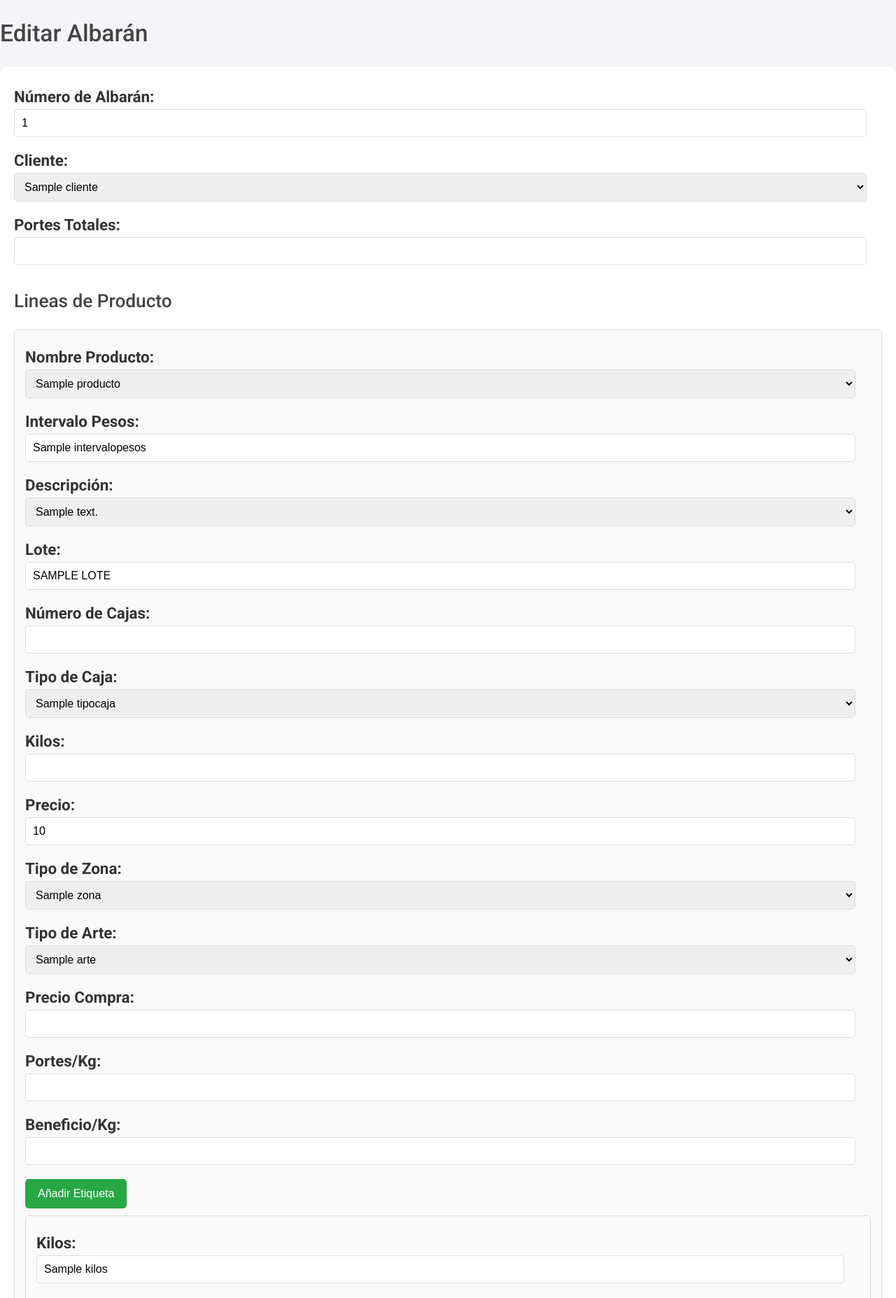
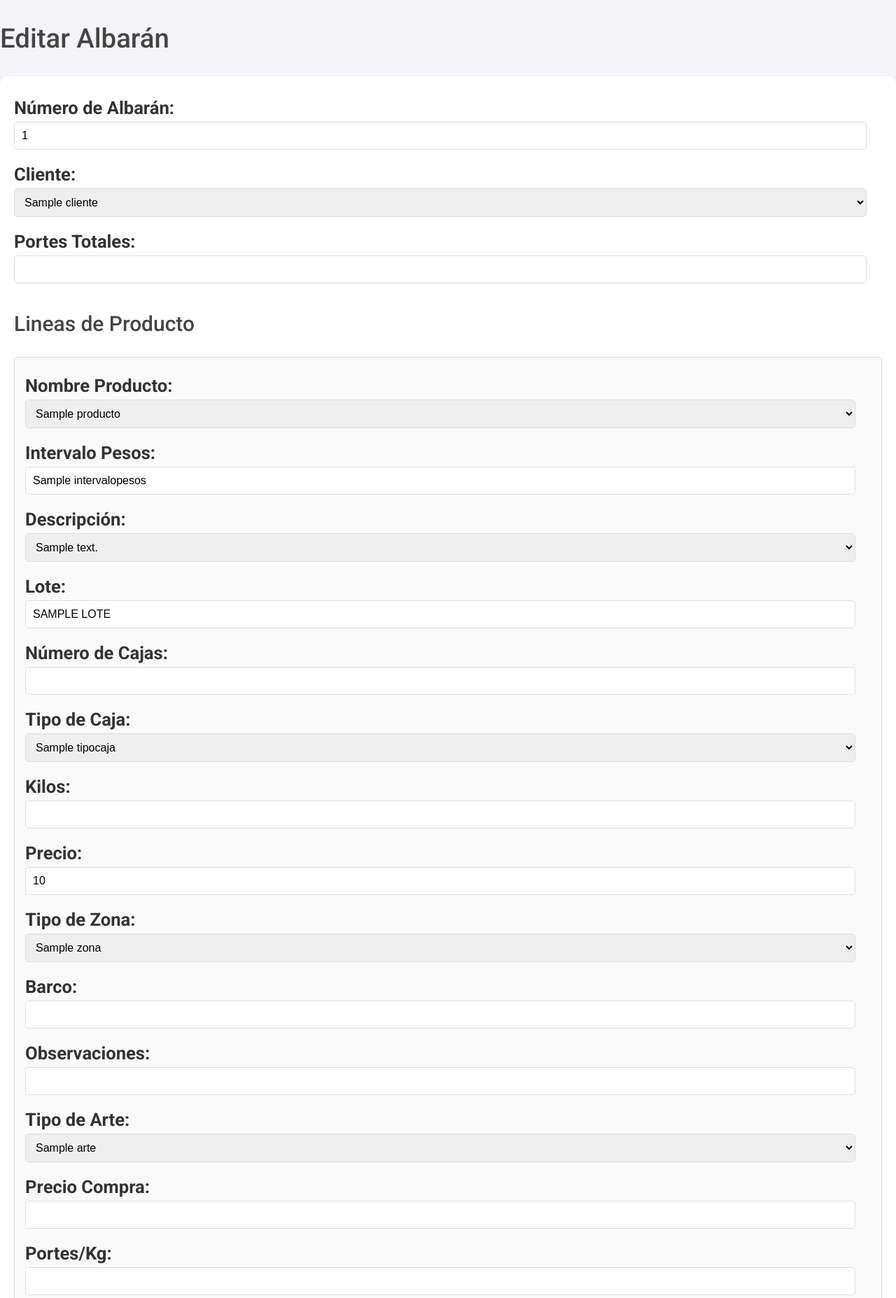
Before and after one commit to davidlopezcasas/myapp, a Flask app: template templates/edit_albaran.html in a window 1280 px wide. Shown: the top 1855 px of the page at 70% size. Run offline with Flask 3, Linux system fonts and the light colour scheme; the template is opened without the code that fills it: most values are stand-ins (such as "Sample title", 1, 10 or a date in 2020).

```diff
--- a/app.py
+++ b/app.py
@@ -89,15 +89,17 @@ def create_albaran():
                 arte = request.form.getlist('tipoarte[]')
                 zona = request.form.getlist('tipozona[]')
                 lote = request.form.getlist('lote[]')
+                barco = request.form.getlist('barco[]')
+                obs = request.form.getlist('obs[]')
 
                 for i in range(len(nombreproducto)):
                     linea_id = i + 1  # Suponiendo que cada nueva línea se asigna de manera secuencial
                     cursor.execute(
                         """INSERT INTO lineas_producto (albaran_id, linea_id, nombreproducto, intervalopesos, descripcion,
-                        numerocajas, tipocaja, kilos, precio, preciocompra, porteskg, beneficiokg, lote, zona, arte)
-                        VALUES (%s, %s, %s, %s, %s, %s, %s, %s, %s, %s, %s, %s, %s, %s, %s)""",
+                        numerocajas, tipocaja, kilos, precio, preciocompra, porteskg, beneficiokg, lote, zona, arte, barco, obs)
+                        VALUES (%s, %s, %s, %s, %s, %s, %s, %s, %s, %s, %s, %s, %s, %s, %s, %s, %s)""",
                         (albaran_id, linea_id, nombreproducto[i], intervalopesos[i], descripcion[i],
-                         numerocajas[i], tipocaja[i], kilos[i], precio[i], preciocompra[i], porteskg[i], beneficiokg[i], lote[i], zona[i], arte[i])
+                         numerocajas[i], tipocaja[i], kilos[i], precio[i], preciocompra[i], porteskg[i], beneficiokg[i], lote[i], zona[i], arte[i], barco[i], obs[i])
                     )
 
                     # Insertar etiquetas asociadas a cada línea de producto
@@ -172,15 +174,18 @@ def edit_albaran(albaran_id):
                 arte = request.form.getlist('tipoarte[]')
                 zona = request.form.getlist('tipozona[]')
                 lote = request.form.getlist('lote[]')
+                barco = request.form.getlist('barco[]')
+                obs = request.form.getlist('obs[]')
+
 
                 for i in range(len(nombreproducto)):
                     linea_id = i + 1
                     cursor.execute(
                         """INSERT INTO lineas_producto (albaran_id, linea_id, nombreproducto, intervalopesos, descripcion,
-                        numerocajas, tipocaja, kilos, precio, preciocompra, porteskg, beneficiokg, lote, zona, arte)
-                        VALUES (%s, %s, %s, %s, %s, %s, %s, %s, %s, %s, %s, %s, %s, %s, %s)""",
+                        numerocajas, tipocaja, kilos, precio, preciocompra, porteskg, beneficiokg, lote, zona, arte, barco, obs)
+                        VALUES (%s, %s, %s, %s, %s, %s, %s, %s, %s, %s, %s, %s, %s, %s, %s, %s, %s)""",
                         (albaran_id, linea_id, nombreproducto[i], intervalopesos[i], descripcion[i],
-                         numerocajas[i], tipocaja[i], kilos[i], precio[i], preciocompra[i], porteskg[i], beneficiokg[i], lote[i], zona[i], arte[i])
+                         numerocajas[i], tipocaja[i], kilos[i], precio[i], preciocompra[i], porteskg[i], beneficiokg[i], lote[i], zona[i], arte[i], barco[i], obs[i])
                     )
 
                     # Insertar etiquetas asociadas a cada línea de producto
--- a/static/css/styles.css
+++ b/static/css/styles.css
@@ -7,7 +7,7 @@ body {
     margin: 0;
     padding: 0;
     color: #333;
-    font-size: 140%;
+    font-size: 160%;
 }
 
 .container {
--- a/templates/create_albaran.html
+++ b/templates/create_albaran.html
@@ -66,6 +66,12 @@
                     {% endfor %}
                 </select><br>
 
+                <label for="lote">Barco:</label>
+                <input type="text" id="barco" name="barco[]" class="uppercase"><br>
+
+                <label for="obs">Observaciones:</label>
+                <input type="text" id="obs" name="obs[]" class="uppercase"><br>
+
                 <label for="tipoarte">Arte:</label>
                 <select id="tipoarte" name="tipoarte[]">
                     {% for arte in tipos_arte %}
--- a/templates/edit_albaran.html
+++ b/templates/edit_albaran.html
@@ -63,6 +63,12 @@
                 {% endfor %}
             </select><br>
 
+            <label for="lote">Barco:</label>
+            <input type="text" id="barco" name="barco[]" class="uppercase"><br>
+
+            <label for="obs">Observaciones:</label>
+            <input type="text" id="obs" name="obs[]" class="uppercase"><br>
+
             <label for="tipoarte">Tipo de Arte:</label>
             <select id="tipoarte" name="tipoarte[]">
                 {% for arte in tipos_arte %}
--- a/templates/view_albaran.html
+++ b/templates/view_albaran.html
@@ -20,6 +20,8 @@
         <p><strong>Precio:</strong> {{ linea.precio }}</p>
         <p><strong>Lote:</strong> {{ linea.lote | upper }}</p>
         <p><strong>Zona:</strong> {{ linea.zona }}</p>
+        <p><strong>Barco:</strong> {{ linea.barco }}</p>
+        <p><strong>Observaciones:</strong> {{ linea.obs }}</p>
         <p><strong>Arte:</strong> {{ linea.arte }}</p>
         <p><strong>Precio Compra:</strong> {{ linea.preciocompra }}</p>
         <p><strong>Portes/Kg:</strong> {{ linea.porteskg }}</p>
```
Also changed, not shown: templates/index.html (+7 -1 lines).
